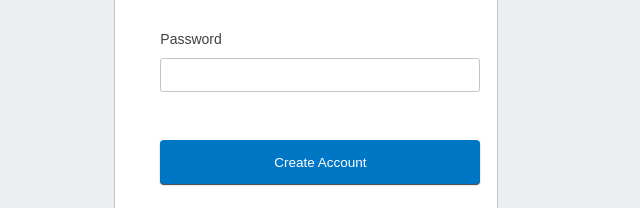
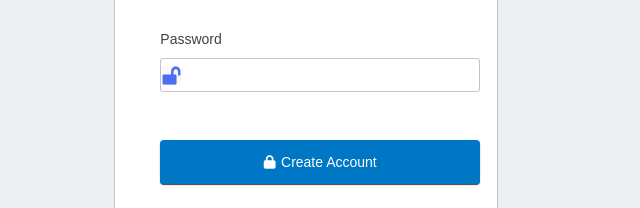
Before and after one commit to PhillipUg/mint-clone, a plain HTML site: page index.html in a window 1280 px wide. Shown: the part 592-800 px from the top of the page, 334-974 px from the left. Drawn offline with Linux system fonts and the light colour scheme.

Commit message:
modified the styling further

```diff
--- a/index.html
+++ b/index.html
@@ -4,7 +4,9 @@
 <head>
     <meta charset="UTF-8">
     <meta name="viewport" content="width=device-width, initial-scale=1.0">
-    <title>Document</title>
+    <title>Mint Clone</title>
+    <script src="https://kit.fontawesome.com/fdccd4f74a.js" crossorigin="anonymous"></script>
+
     <link rel="stylesheet" href="style.css">
 </head>
 
@@ -42,7 +44,10 @@
                             required="required">
                         <br>
                         <br>
-                        <input class="create-button" type="button" value="Create Account">
+                        <button class="create-button fa fa-lock" type="submit" value="&#xf023">
+                            <h4 class="create-buttion">Create
+                                Account</h4>
+                        </button>
 
                     </div>
                     <span class="form-footer1">
--- a/style.css
+++ b/style.css
@@ -141,8 +141,10 @@ a{
     margin-bottom: 30px;
 }
 .password{
-    padding-bottom: 0px;
+    background: url('assets/lock-open.png') no-repeat 0 50%/21px 19px;
+    background-position-x: right 8px;
 }
+
 .create-button{
     background: #0077c5;
     border: #0077c5;
@@ -165,6 +167,11 @@ a{
     user-select: none;
     font-size: 1.125em;
 }
+h4{
+    display: inline;
+    font-size: 14px;
+    padding-left: 2px;
+}
 .form-footer1{
     display: block;
     padding: 30px 60px 50px 60px;
```
Also changed, not shown: assets/lock-open.png (added).
